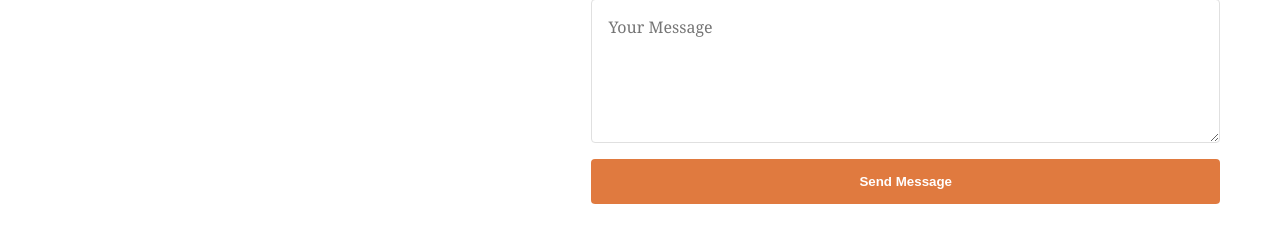
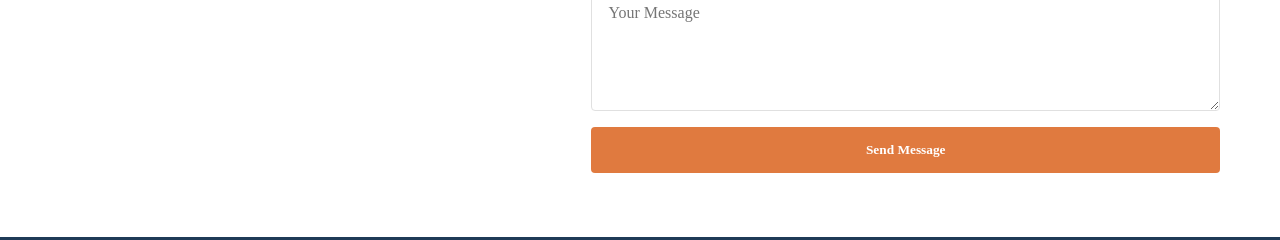
Before and after one commit to yshete4-2208/rst-website, a plain HTML site: page contact.html in a window 1280 px wide. Shown: the part 560-800 px from the top of the page. Drawn offline with Linux system fonts and the light colour scheme.

Commit message:
Serif (Georgia) site-wide; Contact page in Times New Roman

```diff
--- a/css/style.css
+++ b/css/style.css
@@ -15,7 +15,7 @@
 }
 
 body {
-    font-family: Cambria, 'Times New Roman', Times, serif;
+    font-family: Georgia, 'Times New Roman', Times, serif;
     line-height: 1.6;
     color: var(--text);
     background-color: var(--white);
@@ -461,6 +461,12 @@ footer p {
     }
 }
 
+/* Contact page uses Times New Roman; all other pages use Georgia (body rule above) */
+body.page-contact,
+body.page-contact button {
+    font-family: 'Times New Roman', Times, serif;
+}
+
 /* ===== Multi-page layout ===== */
 .nav-menu a.active {
     color: var(--primary);
```
